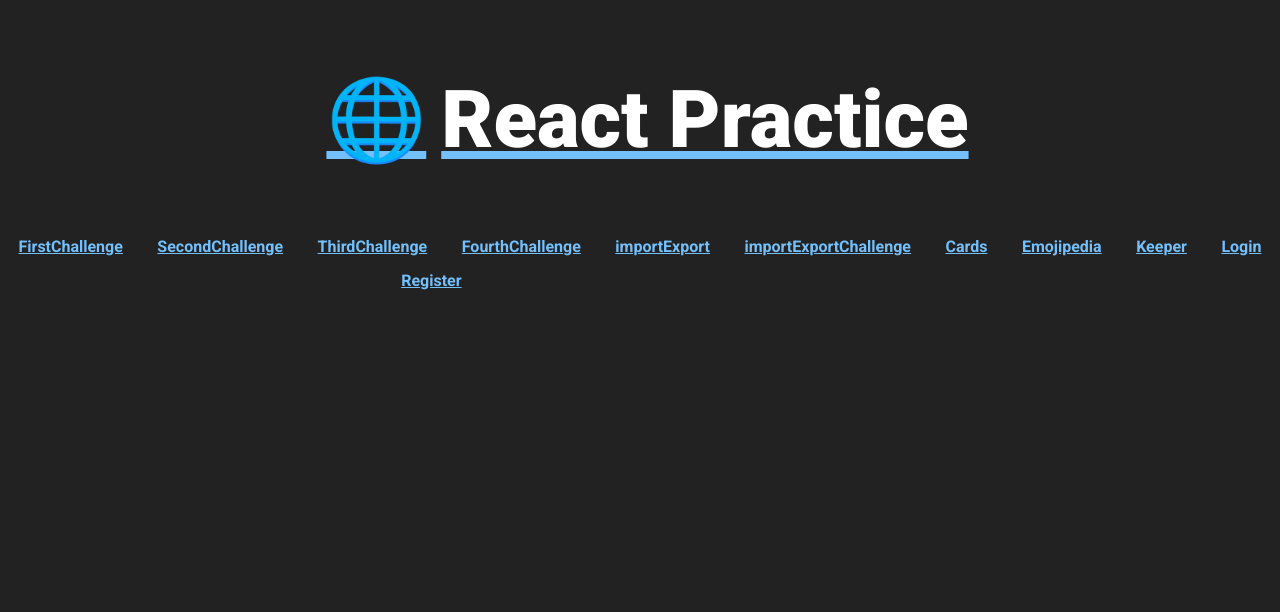
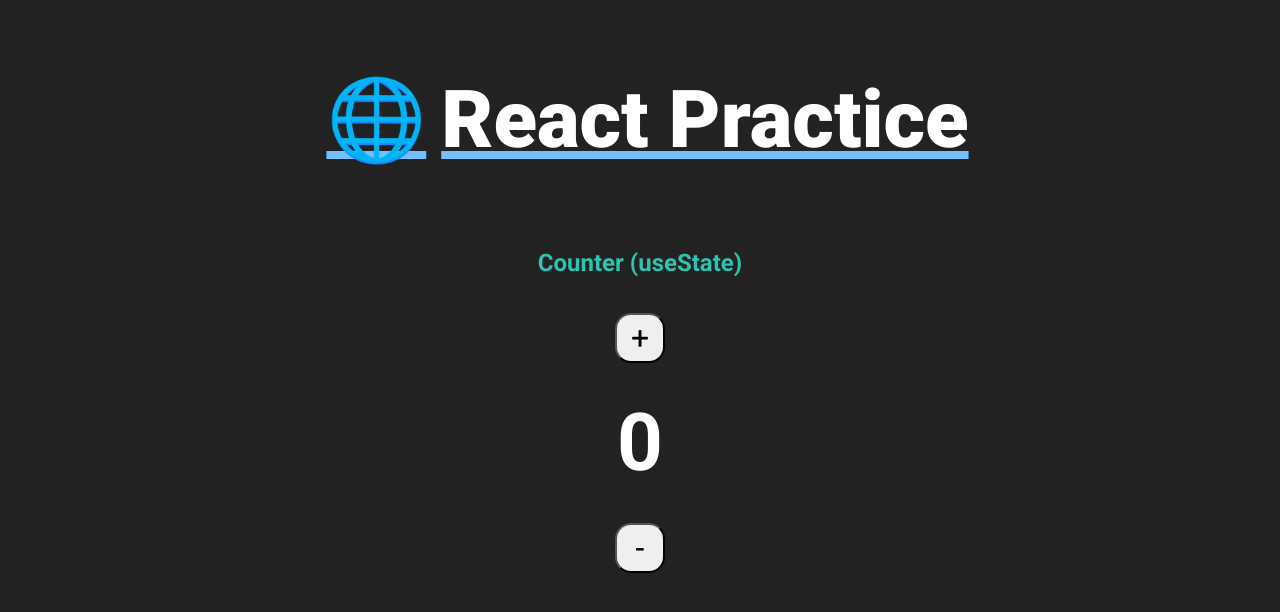
Before and after one commit to NachoKai/react-practice, a React (Create React App) app: page /Counter in a window 1280 px wide. Shown: the top 612 px of the page. Built offline with nearby package versions, Linux system fonts and the light colour scheme.

Commit message:
add counter

```diff
--- a/src/App.js
+++ b/src/App.js
@@ -22,6 +22,7 @@
 import Keeper from "./components/Keeper/Keeper";
 import Login from "./components/Login/Login";
 import Register from "./components/Register/Register";
+import Counter from "./components/Counter/Counter";
 
 function App() {
   const createCard = (contact) => {
@@ -96,6 +97,9 @@
           <Route path="/Register">
             <Register />
           </Route>
+          <Route path="/Counter">
+            <Counter />
+          </Route>
 
           <Route path="/">
             <Navbar />
--- /dev/null
+++ b/src/components/Counter/Counter.css
@@ -0,0 +1,19 @@
+.counter {
+  display: flex;
+  flex-direction: column;
+  align-items: center;
+  justify-content: center;
+}
+
+.counter-btn {
+  margin: 1rem;
+  border-radius: 1rem;
+  width: 50px;
+  height: 50px;
+  font-size: 2rem;
+}
+
+.counter-num {
+  font-weight: bold;
+  margin: 1rem;
+}
--- /dev/null
+++ b/src/components/Counter/Counter.js
@@ -0,0 +1,29 @@
+import React, { useState } from "react";
+import "./Counter.css";
+
+const Counter = () => {
+  const [counter, setCounter] = useState(0);
+
+  function counterUp() {
+    setCounter(counter + 1);
+  }
+  function counterDown() {
+    setCounter(counter - 1);
+  }
+
+  return (
+    <div className="counter">
+      <h2>Counter (useState)</h2>
+      <button className="counter-btn" onClick={counterUp}>
+        +
+      </button>
+
+      <h1 className="counter-num">{counter}</h1>
+      <button className="counter-btn" onClick={counterDown}>
+        -
+      </button>
+    </div>
+  );
+};
+
+export default Counter;
--- a/src/components/NavBar/Navbar.js
+++ b/src/components/NavBar/Navbar.js
@@ -16,6 +16,7 @@
       <Link to="/Keeper">Keeper</Link>
       <Link to="/Login">Login</Link>
       <Link to="/Register">Register</Link>
+      <Link to="/Counter">Counter</Link>
       <Link to="/"></Link>
     </div>
   );
```
